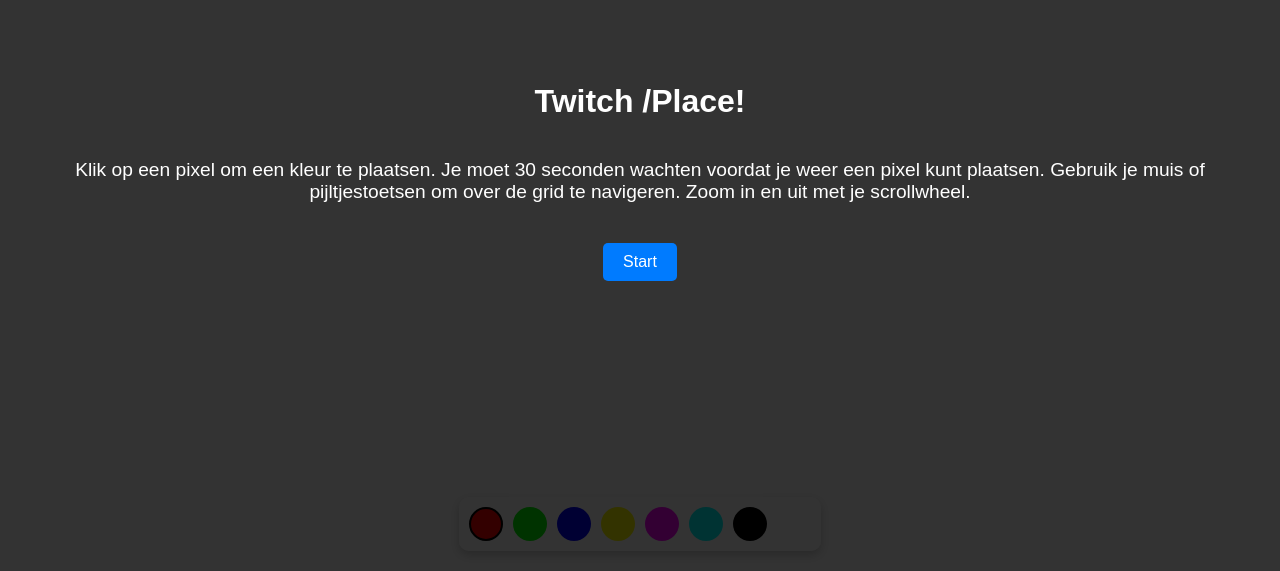
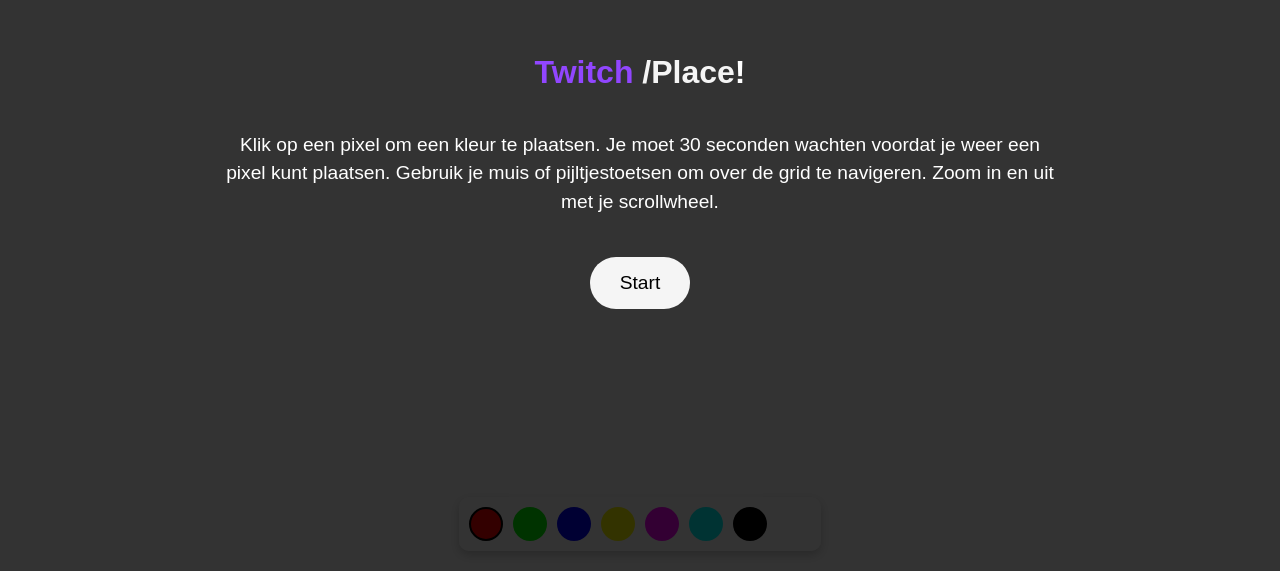
Before and after one commit to DIMENTS/TwitchPixels, a website: page index.html in a window 1280 px wide. Shown: the part 229-800 px from the top of the page. Drawn offline with Linux system fonts and the light colour scheme.

Commit message:
Update index.html

```diff
--- a/index.html
+++ b/index.html
@@ -59,6 +59,7 @@
     justify-content: center;
     align-items: center;
     z-index: 10;
+    text-align: center; /* Center de tekst horizontaal */
 }
 
     #start-overlay h1 {
@@ -66,25 +67,35 @@
     margin-bottom: 20px;
 }
 
+    .twitch-purple {
+    color: #9146FF; /* Twitch paars */
+}
+
+.place-offwhite {
+    color: #F5F5F5; /* Off-white / bijna wit */
+}
+
 #start-overlay p {
     font-size: 1.2em;
     margin-bottom: 40px;
-      text-align: center;
     padding: 0 20px;
+    max-width: 840px; /* Maximale breedte van de tekst */
+    line-height: 1.5; /* Voor betere leesbaarheid */
 }
 
     #start-overlay button {
-      padding: 10px 20px;
-      font-size: 1em;
-      background: #007BFF;
-      color: white;
+    padding: 15px 30px; /* Iets grotere padding */
+    font-size: 1.2em;
+    background: #F5F5F5; /* Off-white achtergrond */
+    color: black; /* Zwarte tekst voor contrast */
     border: none;
-      border-radius: 5px;
+    border-radius: 50px; /* Ronde knop */
     cursor: pointer;
+    transition: background-color 0.3s ease; /* Soepele overgang bij hover */
 }
 
 #start-overlay button:hover {
-      background: #0056b3;
+    background: #E0E0E0; /* Iets donkerder off-white bij hover */
 }
 
     #cooldown-indicator {
```
Lines whose indentation alone changed are shown as unchanged.
